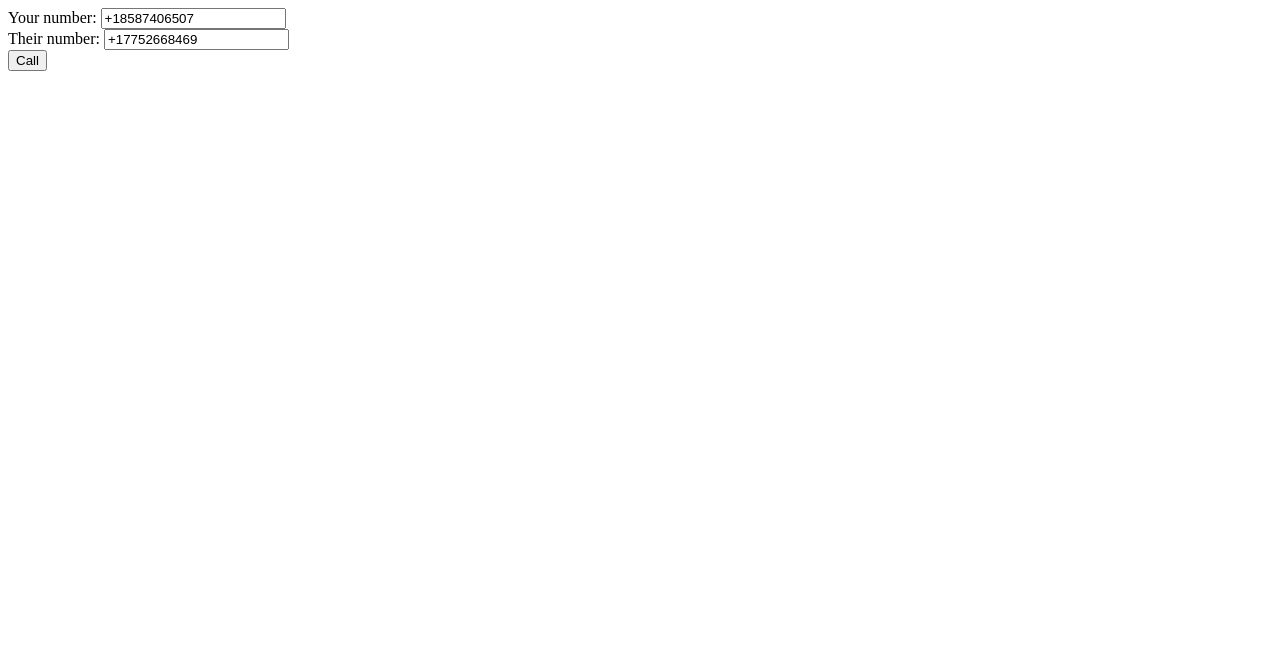
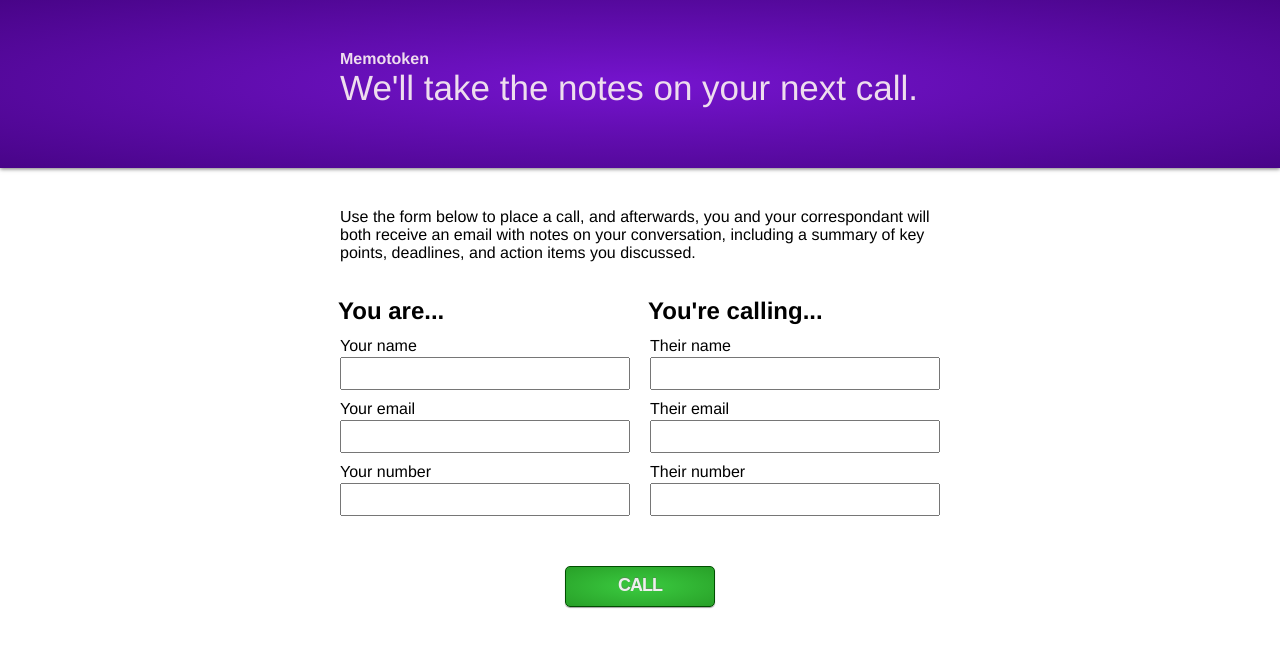
Before and after one commit to bzreinhardt/keystone, a Django app: page /twilio_caller/ in a window 1280 px wide. Shown: the top 647 px of the page. Run offline with Django 3.2, Linux system fonts and the light colour scheme.

Commit message:
nicer ui

```diff
--- /dev/null
+++ b/webapp/twilio_caller/static/twilio_caller/style.css
@@ -0,0 +1,96 @@
+body {
+    font-family: 'Helvetica Neue';
+    margin: 0;
+}
+
+.container {
+    width: 600px;
+    margin: 0 auto;
+}
+
+h1 {
+    background-color: purple;
+    background: radial-gradient(ellipse at center, #7514ce 0%, #480488 100%);
+    padding-top: 50px;
+    padding-bottom: 60px;
+    color: #ede;
+    width: 100%;
+    box-shadow: 0 1px 4px #777;
+    font-size: 35px;
+    font-weight: 300;
+}
+
+h1 .name {
+    font-size: 16px;
+    font-weight: bold;
+}
+
+p {
+    margin-top: 40px;
+}
+
+.dialer-form {
+    margin-top: 40px;
+    display: flex;
+    flex-direction: row;
+}
+
+.dialer-form h2 {
+    margin: -5px 0 .5em -2px;
+}
+
+.caller, .recipient {
+    flex-grow: 1;
+    flex-basis: 0;
+}
+
+.caller {
+    padding-right: 10px;
+}
+
+.recipient {
+    padding-left: 10px;
+}
+
+.dialer-form input {
+    width: calc(100%);
+    font-size: 18px;
+    margin-bottom: 10px;
+    margin-top: 2px;
+    box-sizing: border-box;
+    padding: 4px;
+}
+
+.call-btn {
+    /* size, shape, color */
+    display: block;
+    width: 150px;
+    margin: 40px auto 0;
+    background-color: #12b912;
+    background: radial-gradient(ellipse at center, #3bcb40 0%,#28a028 100%);
+    border: 1px solid #004e00;
+    border-radius: 5px;
+    padding-top: calc(.5em - 1px);
+    padding-bottom: calc(.5em + 1px);
+    box-shadow: 0 1px 1px #a2a2a2;
+    outline: none;
+    /* text */
+    color: #eee;
+    font-size: 18px;
+    text-transform: uppercase;
+    font-weight: bold;
+    letter-spacing: -1px;
+    text-shadow: 0 -1px 1px #4f924f;
+}
+
+.call-btn:hover {
+    background: radial-gradient(ellipse at center, #3bcb40 0%,#26bb26 100%);
+}
+
+.call-btn:active {
+    padding-top: .5em;
+    padding-bottom: .5em;
+    box-shadow: 0 1px 4px #666;
+    outline: none;
+    background: radial-gradient(ellipse at center, #12b912 0%,#28a028 100%);
+}
--- a/webapp/twilio_caller/templates/twilio_caller/callform.html
+++ b/webapp/twilio_caller/templates/twilio_caller/callform.html
@@ -1,10 +1,58 @@
+{% load static %}
 <html>
+
+<head>
+  <title>Memotoken | Notes on calls for you</title>
+  <link rel="stylesheet" href="{% static '/twilio_caller/style.css' %}" />
+</head>
+
 <body>
-  <form method="POST" action="{% url 'call' %}">
-    Your number: <input name="orig" type="text" value="+18587406507"><br>
-    Their number: <input name="dest" type="text" value="+17752668469"><br>
-    {% csrf_token %}
-    <input type="submit" value="Call">
-  </form>
+  <h1>
+    <div class="container name">Memotoken</div>
+    <div class="container">We'll take the notes on your next call.</div>
+  </h1>
+  <div class="container">
+    <p>Use the form below to place a call, and afterwards, you and your
+      correspondant will both receive an email with notes on your
+      conversation, including a summary of key points, deadlines, and
+      action items you&nbsp;discussed.</p>
+
+    <form method="POST" action="{% url 'call' %}">
+      <div class="dialer-form">
+        <div class="caller">
+          <h2>You are...</h2>
+          <div>
+            <label for="caller-name">Your name</label>
+            <div><input name="caller-name" type="text"></div>
+          </div>
+          <div>
+            <label for="caller-email">Your email</label>
+            <div><input name="caller-email" type="text"></div>
+          </div>
+          <div>
+            <label for="caller-number">Your number</label>
+            <div><input name="caller-number" type="text"></div>
+          </div>
+        </div>
+        <div class="recipient">
+          <h2>You're calling...</h2>
+          <div>
+            <label for="recipient-name">Their name</label>
+            <div><input name="recipient-name" type="text"></div>
+          </div>
+          <div>
+            <label for="recipient-email">Their email</label>
+            <div><input name="recipient-email" type="text"></div>
+          </div>
+          <div>
+            <label for="recipient-number">Their number</label>
+            <div><input name="recipient-number" type="text"></div>
+          </div>
+        </div>
+      </div>
+      {% csrf_token %}
+      <input class="call-btn" type="submit" value="Call">
+    </form>
+  </div>
 </body>
 </html>
--- a/webapp/twilio_caller/views.py
+++ b/webapp/twilio_caller/views.py
@@ -25,12 +25,19 @@ def index(request):
 
 @require_http_methods(["POST"])
 def call(request):
-    orig, dest = request.POST['orig'], request.POST['dest']
+    caller_name = request.POST['caller-name']
+    caller_number = request.POST['caller-number']
+    recipient_name = request.POST['recipient-name']
+    recipient_number = request.POST['recipient-number']
     twilio.api.account.calls.create(
-        to=orig, from_='+16197276734', # this is our Twilio phone number
+        to=recipient_number, # call recipient first
+        from_='+16197276734', # this is our Twilio phone number
         url='http://{}{}'.format(request.META['HTTP_HOST'],
-                                 reverse('connect_endpoint', args=[dest])))
-    return HttpResponse('Making call to {} now...'.format(dest))
+                                 reverse('connect_endpoint',
+                                         # TODO pass along caller name
+                                         args=[caller_number])))
+    return HttpResponse('Making call to {} at {} now...'.format(
+            recipient_name, recipient_number))
 
 @csrf_exempt
 @require_http_methods(["POST"])
```
